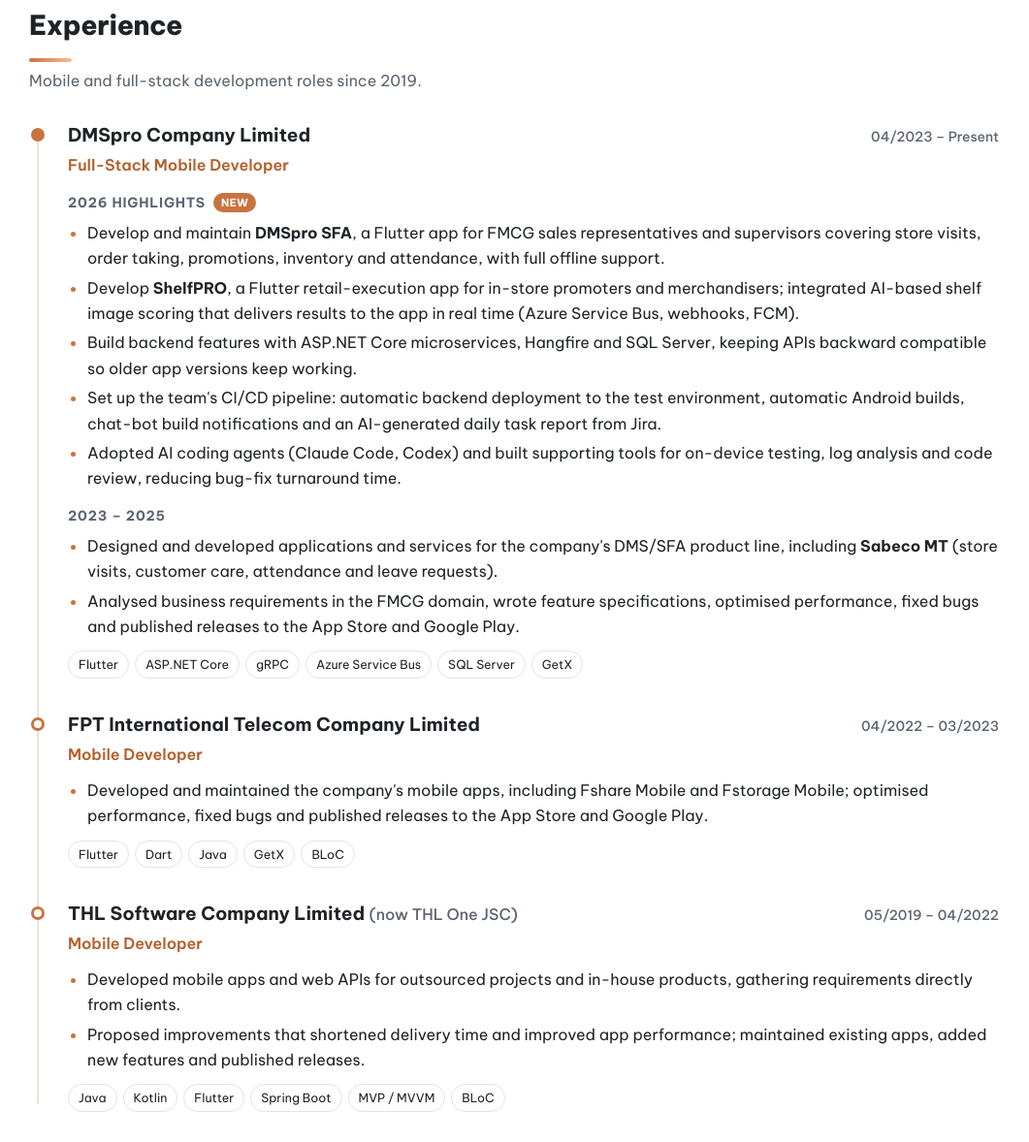
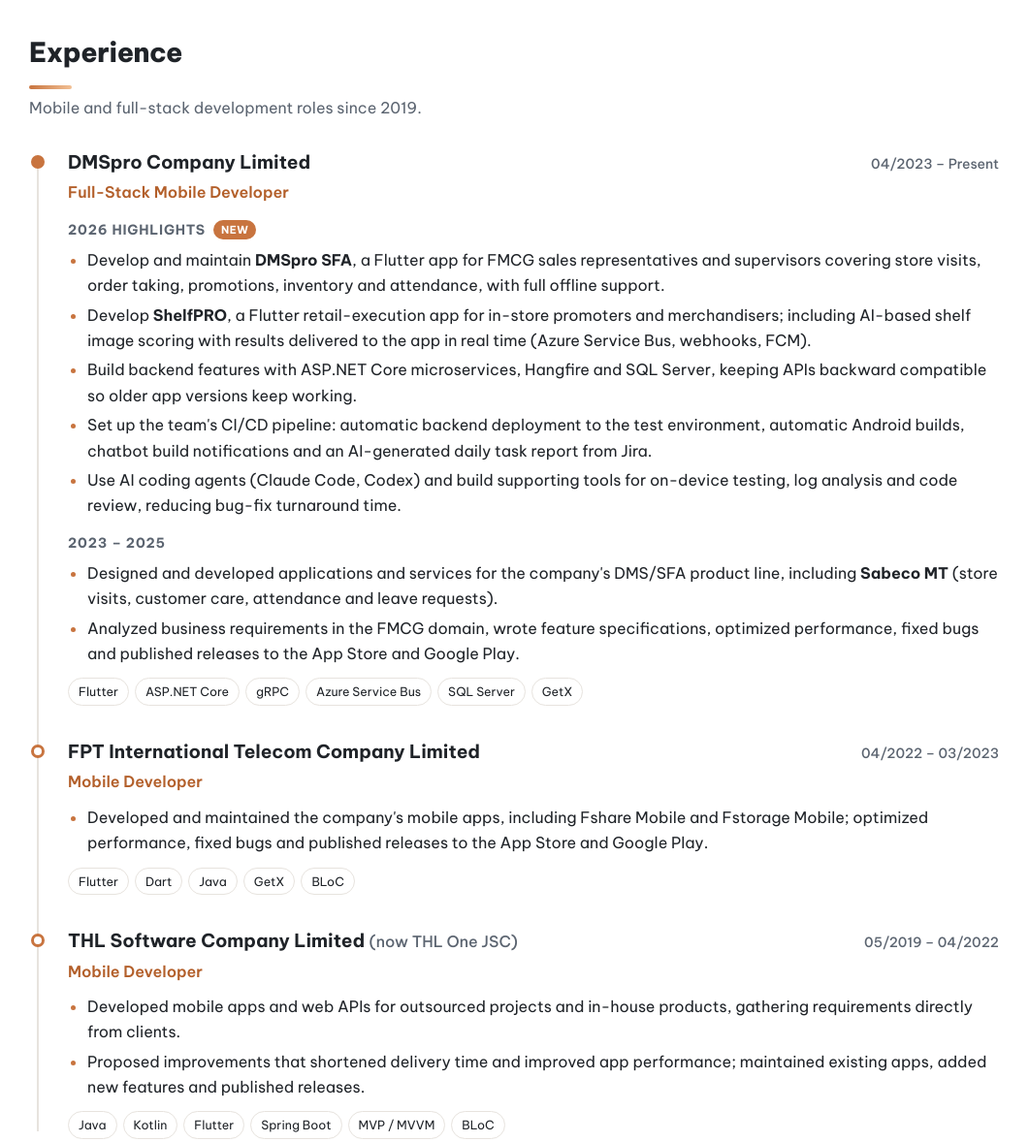
Before and after one commit to tranvanphay/tranvanphay.github.io, a plain HTML site: page index.html in a window 1280 px wide. Shown: the part 1406-2584 px from the top of the page at 97% size, without its empty margins (110-1171 px from the left). Drawn offline with Linux system fonts and the light colour scheme.

Commit message:
Polish wording and punctuation (web and CVs)
Co-Authored-By: Claude Opus 5.5 <noreply@anthropic.com>

```diff
--- a/index.html
+++ b/index.html
@@ -190,6 +190,7 @@
   .mini p { margin: 2px 0 6px; color: var(--muted); font-size: 14px; line-height: 1.5; }
   .mini small { color: var(--accent-strong); font-size: 12.5px; font-weight: 600; }
   .mini a { font-size: 12.5px; font-weight: 600; }
+  .mini .store { margin-top: 2px; font-size: 12.5px; color: var(--muted); }
 
   .two { display: grid; grid-template-columns: 1fr 1fr; gap: 16px; }
   .info-card { background: var(--card); border: 1px solid var(--line); border-radius: 16px; padding: 22px; }
@@ -432,11 +433,11 @@
       <h1>Trần Văn Phây</h1>
       <p class="role">Full-Stack Mobile Developer</p>
       <p class="lead en">Full-stack mobile developer with over 7 years of experience building Flutter and native Android apps,
-        together with the backends that power them. I currently build Sales Force Automation apps for FMCG companies at DMSpro
-        and build <b>Elix Yard</b> as a personal project.</p>
+        together with the backends that power them. Currently developing Sales Force Automation apps for FMCG companies at DMSpro,
+        while building and running <b>Elix Yard</b> – a personal project.</p>
       <p class="lead vi">Lập trình viên Full-Stack Mobile với hơn 7 năm kinh nghiệm phát triển ứng dụng Flutter, Android và hệ thống
         backend. Hiện phát triển các ứng dụng quản lý bán hàng (SFA) cho doanh nghiệp FMCG tại DMSpro, đồng thời xây dựng và vận hành
-        <b>Elix Yard</b>, dự án cá nhân.</p>
+        <b>Elix Yard</b> – dự án cá nhân.</p>
       <div class="cta">
         <a class="btn primary" href="assets/CV-2026-EN.pdf" download data-cv-both>
           <svg viewBox="0 0 24 24" fill="none" stroke="currentColor" stroke-width="2" stroke-linecap="round" stroke-linejoin="round"><path d="M12 3v12m0 0l-5-5m5 5l5-5M5 21h14"/></svg>
@@ -529,10 +530,10 @@
         <div class="block-title"><span class="en">2026 highlights</span><span class="vi">Nổi bật năm 2026</span> <span class="badge"><span class="en">NEW</span><span class="vi">MỚI</span></span></div>
         <ul class="en">
           <li>Develop and maintain <b>DMSpro SFA</b>, a Flutter app for FMCG sales representatives and supervisors covering store visits, order taking, promotions, inventory and attendance, with full offline support.</li>
-          <li>Develop <b>ShelfPRO</b>, a Flutter retail-execution app for in-store promoters and merchandisers; integrated AI-based shelf image scoring that delivers results to the app in real time (Azure Service Bus, webhooks, FCM).</li>
+          <li>Develop <b>ShelfPRO</b>, a Flutter retail-execution app for in-store promoters and merchandisers; including AI-based shelf image scoring with results delivered to the app in real time (Azure Service Bus, webhooks, FCM).</li>
           <li>Build backend features with ASP.NET Core microservices, Hangfire and SQL Server, keeping APIs backward compatible so older app versions keep working.</li>
-          <li>Set up the team's CI/CD pipeline: automatic backend deployment to the test environment, automatic Android builds, chat-bot build notifications and an AI-generated daily task report from Jira.</li>
-          <li>Adopted AI coding agents (Claude Code, Codex) and built supporting tools for on-device testing, log analysis and code review, reducing bug-fix turnaround time.</li>
+          <li>Set up the team's CI/CD pipeline: automatic backend deployment to the test environment, automatic Android builds, chatbot build notifications and an AI-generated daily task report from Jira.</li>
+          <li>Use AI coding agents (Claude Code, Codex) and build supporting tools for on-device testing, log analysis and code review, reducing bug-fix turnaround time.</li>
         </ul>
         <ul class="vi">
           <li>Phát triển và bảo trì <b>DMSpro SFA</b>, ứng dụng Flutter dành cho nhân viên và giám sát bán hàng ngành FMCG: viếng thăm cửa hàng, đặt hàng, khuyến mãi, tồn kho, chấm công; hoạt động đầy đủ khi không có mạng.</li>
@@ -544,7 +545,7 @@
         <div class="block-title">2023 – 2025</div>
         <ul class="en">
           <li>Designed and developed applications and services for the company's DMS/SFA product line, including <b>Sabeco MT</b> (store visits, customer care, attendance and leave requests).</li>
-          <li>Analysed business requirements in the FMCG domain, wrote feature specifications, optimised performance, fixed bugs and published releases to the App Store and Google Play.</li>
+          <li>Analyzed business requirements in the FMCG domain, wrote feature specifications, optimized performance, fixed bugs and published releases to the App Store and Google Play.</li>
         </ul>
         <ul class="vi">
           <li>Thiết kế và phát triển ứng dụng, dịch vụ cho dòng sản phẩm DMS/SFA của công ty, tiêu biểu là <b>Sabeco MT</b> (viếng thăm cửa hàng, chăm sóc khách hàng, chấm công, nghỉ phép).</li>
@@ -557,7 +558,7 @@
         <div class="job-head"><h3><span class="en">FPT International Telecom Company Limited</span><span class="vi">Công ty TNHH Viễn thông Quốc tế FPT</span></h3><span class="date">04/2022 – 03/2023</span></div>
         <div class="pos">Mobile Developer</div>
         <ul class="en">
-          <li>Developed and maintained the company's mobile apps, including Fshare Mobile and Fstorage Mobile; optimised performance, fixed bugs and published releases to the App Store and Google Play.</li>
+          <li>Developed and maintained the company's mobile apps, including Fshare Mobile and Fstorage Mobile; optimized performance, fixed bugs and published releases to the App Store and Google Play.</li>
         </ul>
         <ul class="vi">
           <li>Phát triển và bảo trì các ứng dụng di động của công ty như Fshare Mobile, Fstorage Mobile; tối ưu hiệu năng, sửa lỗi và phát hành lên App Store, Google Play.</li>
@@ -648,8 +649,8 @@
     </div>
 
     <div class="other">
-      <div class="mini"><b>Sabeco MT</b><p class="en">App for sales staff and managers: store visits, customer care, attendance and leave requests.</p><p class="vi">Ứng dụng cho nhân viên và quản lý bán hàng: viếng thăm cửa hàng, chăm sóc khách hàng, chấm công, nghỉ phép.</p><small>Flutter · ASP.NET Core · gRPC</small> · <a href="https://play.google.com/store/apps/details?id=vn.ndsvn.sbcmer" target="_blank" rel="noopener">Google Play</a> · <a href="https://apps.apple.com/vn/app/sabeco-mt/id6692623813" target="_blank" rel="noopener">App Store</a></div>
-      <div class="mini"><b>Fshare Mobile</b><p class="en">Cloud storage app for individuals.</p><p class="vi">Ứng dụng lưu trữ đám mây cho cá nhân.</p><small>Flutter · GetX</small> · <a href="https://apps.apple.com/vn/app/fshare-mobile/id1599408718?l=vi" target="_blank" rel="noopener">App Store</a></div>
+      <div class="mini"><b>Sabeco MT</b><p class="en">App for sales staff and managers: store visits, customer care, attendance and leave requests.</p><p class="vi">Ứng dụng cho nhân viên và quản lý bán hàng: viếng thăm cửa hàng, chăm sóc khách hàng, chấm công, nghỉ phép.</p><small>Flutter · ASP.NET Core · gRPC</small><div class="store"><a href="https://play.google.com/store/apps/details?id=vn.ndsvn.sbcmer" target="_blank" rel="noopener">Google Play</a> · <a href="https://apps.apple.com/vn/app/sabeco-mt/id6692623813" target="_blank" rel="noopener">App Store</a></div></div>
+      <div class="mini"><b>Fshare Mobile</b><p class="en">Cloud storage app for individuals.</p><p class="vi">Ứng dụng lưu trữ đám mây cho cá nhân.</p><small>Flutter · GetX</small><div class="store"><a href="https://apps.apple.com/vn/app/fshare-mobile/id1599408718?l=vi" target="_blank" rel="noopener">App Store</a></div></div>
       <div class="mini"><b>Fstorage Mobile</b><p class="en">Cloud storage app for businesses.</p><p class="vi">Ứng dụng lưu trữ đám mây cho doanh nghiệp.</p><small>Flutter · BLoC</small></div>
       <div class="mini"><b>DailyLog Mobile</b><p class="en">Freelance project: internal app for a Korean government agency to record weather data.</p><p class="vi">Dự án freelance: ứng dụng nội bộ ghi nhận dữ liệu thời tiết cho một cơ quan chính phủ Hàn Quốc.</p><small>Flutter · GetX</small></div>
       <div class="mini"><b>MKPay</b><p class="en">Food ordering and delivery platform connecting restaurants, drivers and customers.</p><p class="vi">Nền tảng đặt và giao đồ ăn, kết nối nhà hàng, tài xế và khách hàng.</p><small>Spring Boot microservices · RabbitMQ · JWT</small></div>
@@ -685,7 +686,7 @@
 <section class="soft contact" id="contact">
   <div class="wrap">
     <h2><span class="en">Get in touch</span><span class="vi">Liên hệ</span></h2>
-    <p class="sub" style="margin:0"><span class="en">Based in Thu Duc, Ho Chi Minh City.</span><span class="vi">Thủ Đức - Thành phố Hồ Chí Minh.</span></p>
+    <p class="sub" style="margin:0"><span class="en">Thu Duc, Ho Chi Minh City</span><span class="vi">Thủ Đức – Thành phố Hồ Chí Minh</span></p>
     <div class="cta">
       <a class="btn primary" href="mailto:phay.tran99@gmail.com">phay.tran99@gmail.com</a>
       <a class="btn" href="tel:+84964087573">0964 087 573</a>
```
Also changed, not shown: 2 other files.
